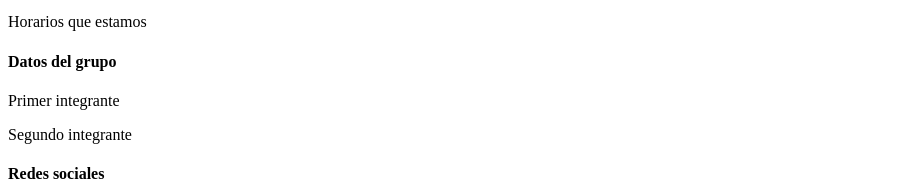
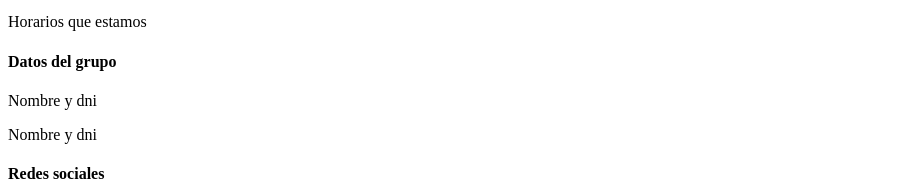
Before and after one commit to Jose-Simon-Pepe/ProgWebTP1, a plain HTML site: page pages/producto.html in a window 1280 px wide. Shown: the part 2042-2236 px from the top of the page, without its empty margins (0-923 px from the left). Drawn offline with Linux system fonts and the light colour scheme.

Commit message:
correccion de datos grupo en etiqueta footer

```diff
--- a/pages/producto.html
+++ b/pages/producto.html
@@ -71,8 +71,8 @@
     </div>
     <div class="footer__datos-grupo">
         <h4>Datos del grupo</h4>
-        <p>Primer integrante</p>
-        <p>Segundo integrante</p>
+        <p>Nombre y dni</p>
+        <p>Nombre y dni</p>
     </div>
     <div class="footer__redes-sociales">
         <h4>Redes sociales</h4>
```
